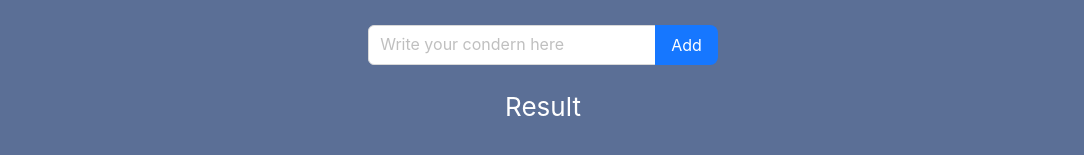
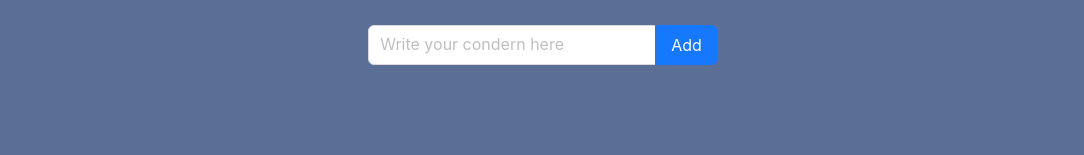
Before and after one commit to camilasandovals/chatgpt-web-app, a React (Create React App) app: page / in a window 1280 px wide. Shown: the part 681-836 px from the top of the page, without its empty margins (97-1181 px from the left). Built offline with nearby package versions, Linux system fonts and the light colour scheme.

Commit message:
added result

```diff
--- a/src/App.js
+++ b/src/App.js
@@ -2,7 +2,7 @@ import './App.css';
 import Header from './components/Header';
 import Indications from './components/Indications';
 import Result from './components/Result';
-import TextField from './components/TextField';
+import AskChat from './components/AskChat';
 
 function App() {
   return (
@@ -10,9 +10,8 @@ function App() {
       <body className="App-container">
         <Header />
         <Indications />
-        <TextField />
-
-        <Result />
+        <AskChat />
+        {/* <Result /> */}
 
       </body>
     </div>
--- a/src/components/textField.jsx
+++ b/src/components/AskChat.jsx
@@ -1,7 +1,9 @@
 import { Input } from "antd"
+import { useState } from 'react'
 
-export default function TextField() {
+export default function AskChat() {
 
+    const [result, setShowResult] = useState()
     const handleAdd = async (value) => {
         if (value.length <4) return
 
@@ -14,10 +16,17 @@ export default function TextField() {
                 "Content-Type": "application/json"
             },
             body: JSON.stringify(newRequest),
-        })
-        const data = await response.json()
+    })
+        const datos = await response.json()
+        console.log(datos)
+        console.log(datos.data)
+        setShowResult(datos.data)
+    }
 
+    if(result) {
+        return <p> {result}</p>
     }
+
     return (
         <section>
 
@@ -29,6 +38,9 @@ export default function TextField() {
             placeholder="Write your condern here"
             />
 
+
+
+
         </section>
 
 
--- a/src/components/Result.jsx
+++ b/src/components/Result.jsx
@@ -1,10 +1,18 @@
 import { useEffect } from "react"
 
+export default function Result( {setShowResult, showResult}) {
 
-export default function Result() {
+    // useEffect( () => {
+    //     fetch('http://localhost:3000/request')
+    //     .then(resp => resp.json())
+    //     .then(setShowResult)
+    //     .catch(alert)
+    //     .finally()
+    // }, [])
     return(
         <section>
-            <p>Result</p>
+             <h2>Result</h2>
+             <p></p>
         </section>
     )
 }
```
